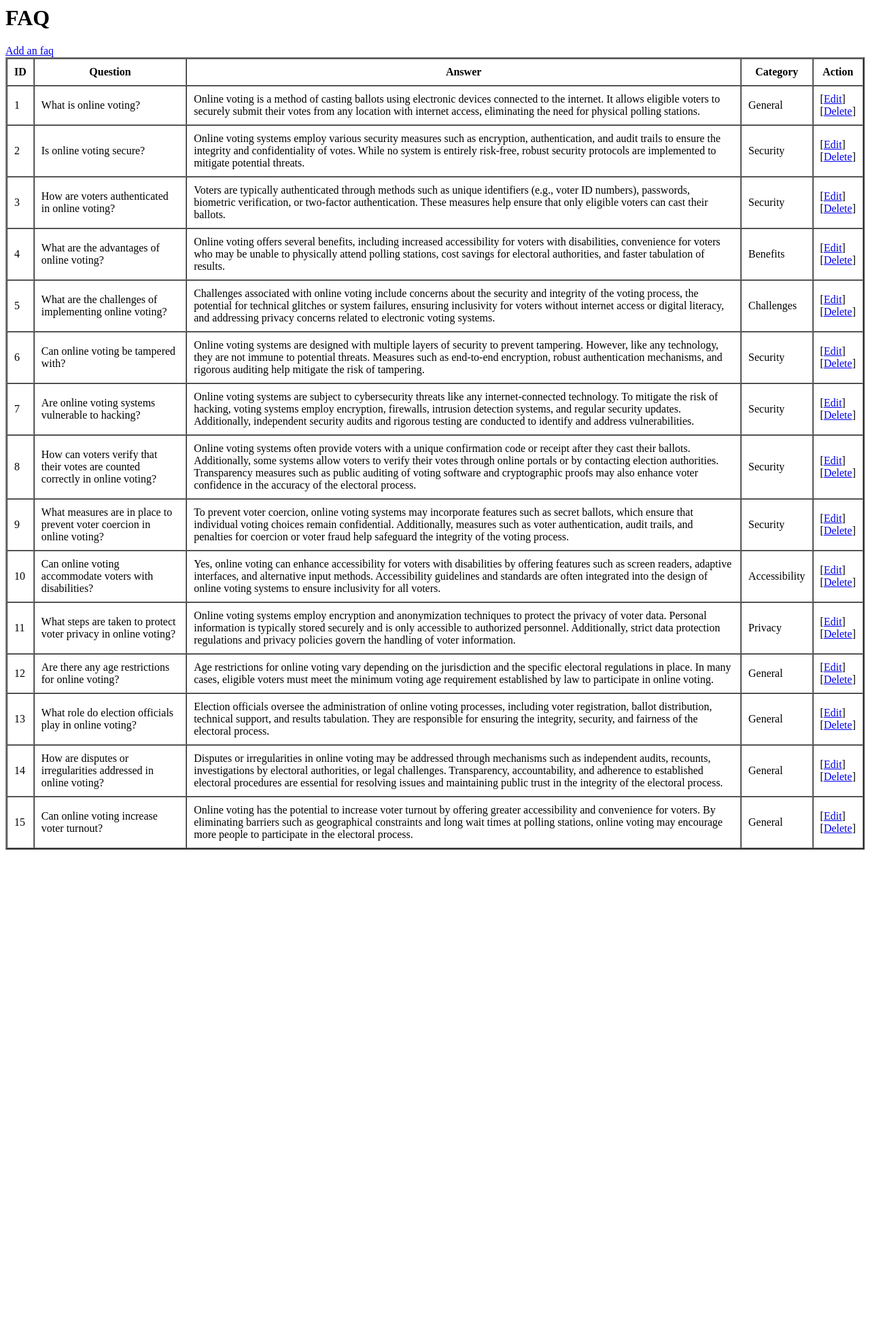
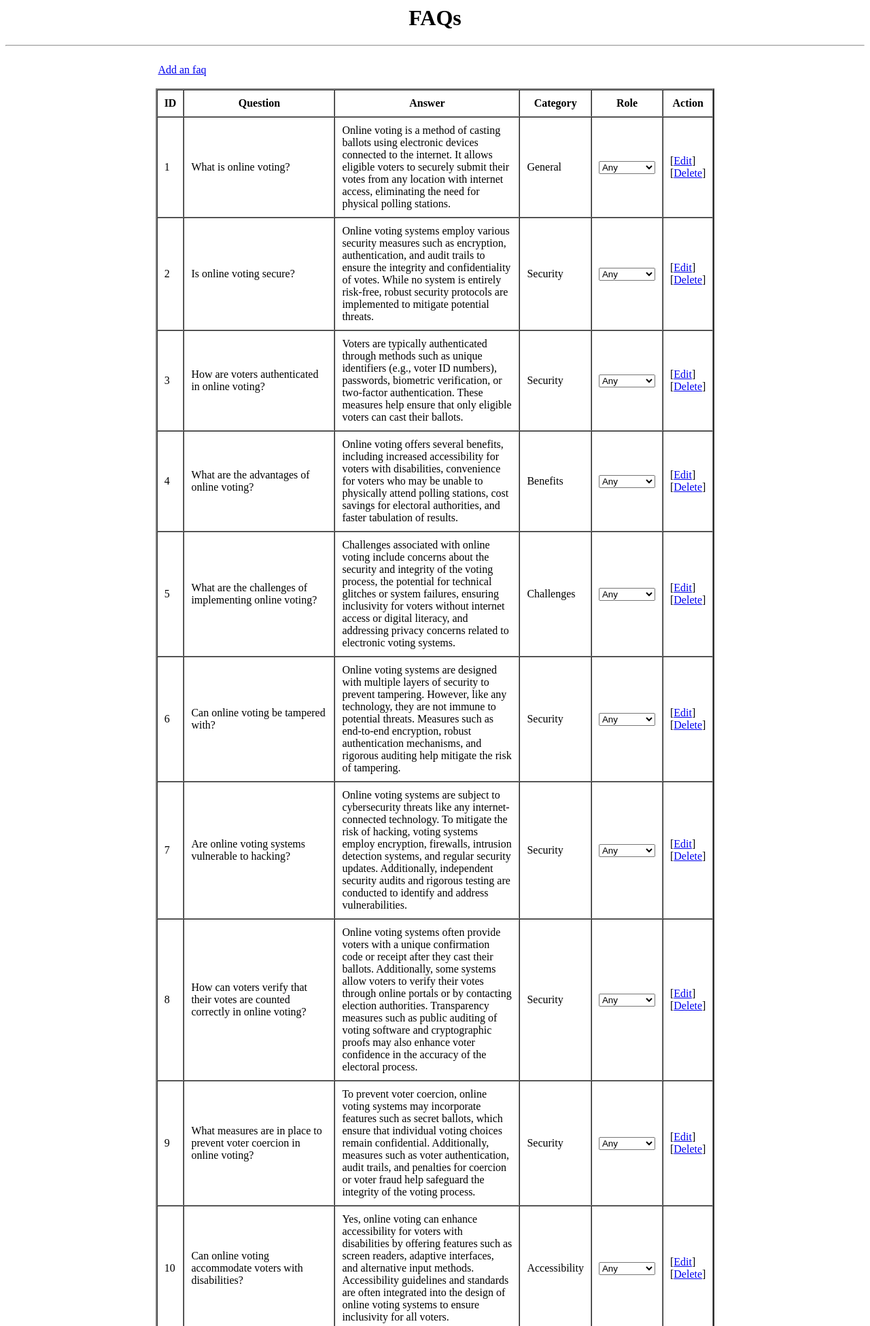
Before and after one commit to prateekkhanal/easyVote, a PHP site: page /easyVote/includes/backend/admin/faq.php in a window 1280 px wide. Shown: the top 1951 px of the page at 68% size. Before the commit the page ends 1250 px from the top, so only its background shows below. Run offline with PHP 8.4, Linux system fonts and the light colour scheme; data comes from the database, SQL or seed files in the repository; data that the repository does not hold is empty.

Commit message:
Add FAQs Search and managing assitant managers

```diff
--- a/includes/backend/admin/add-admin.php
+++ b/includes/backend/admin/add-admin.php
@@ -36,7 +36,7 @@
 			} catch(Exception $e) {
 				$_SESSION['msg-error'] = 'Sorry, Voter ID <big>\''.$vid.'\'</big> is INVALID!!';
 			}
-			header("Location: ".$_SERVER['PHP_SELF']);
+			header("Location: ".$_SERVER['REQUEST_URI']);
 		}
 ?>
 <h2 style="text-align: center;">ADMINISTRATOR - Admins</h2>
--- a/includes/backend/admin/faq.php
+++ b/includes/backend/admin/faq.php
@@ -1,16 +1,23 @@
 <html>
 	<head>
 		<title>FAQ</title>
+<style>
+
+
+</style>
 	</head>
 	<body>
-		<h1>FAQ </h1>
-		<a href="faq_add.php">Add an faq</a>
+<center>
+		<h1>FAQs </h1>
+<hr><br>
+		<a href="faq_add.php">Add an faq</a>&ensp;&ensp;&ensp;&ensp;&ensp;&ensp;&ensp;&ensp;&ensp;&ensp;&ensp;&ensp;&ensp;&ensp;&ensp;&ensp;&ensp;&ensp;&ensp;&ensp;&ensp;&ensp;&ensp;&ensp;&ensp;&ensp;&ensp;&ensp;&ensp;&ensp;&ensp;&ensp;&ensp;&ensp;&ensp;&ensp;&ensp;&ensp;&ensp;&ensp;&ensp;&ensp;&ensp;&ensp;&ensp;&ensp;&ensp;&ensp;&ensp;&ensp;&ensp;&ensp;&ensp;&ensp;&ensp;&ensp;&ensp;&ensp;&ensp;&ensp;&ensp;&ensp;&ensp;&ensp;&ensp;&ensp;&ensp;&ensp;&ensp;&ensp;&ensp;&ensp;&ensp;&ensp;&ensp;&ensp;&ensp;&ensp;&ensp;&ensp;&ensp;&ensp;&ensp;&ensp;&ensp;&ensp;&ensp;&ensp;&ensp;&ensp;&ensp;&ensp;&ensp;<br><br>
 		<table border=2 cellspacing=0 cellpadding=10>
 			<thead>
 				<th>ID</th>
 				<th>Question</th>
 				<th>Answer</th>
 				<th>Category</th>
+				<th>Role</th>
 				<th>Action</th>
 			</thead>
 
@@ -25,9 +32,18 @@
 ?>
 <tr>
 	<td><?php echo $row['qid'] ?></td>
-	<td><?php echo $row['question'] ?></td>
-	<td><?php echo $row['answer'] ?></td>
+	<td style="max-width: 200px;" class="truncate"><?php echo $row['question'] ?></td>
+	<td style="max-width: 250px;" class="truncate"><?php echo $row['answer'] ?></td>
 	<td><?php echo $row['category'] ?></td>
+	<td>
+		<select id="role" onchange="getFaqs(document.getElementById('keyword').value, this.value)" style="pointer-events: none; opacity: 1;">
+			<option value="%" <?= (!isset($row['role']) ? 'selected' : '' ) ?>>Any</option>
+				<option value="voter" <?= (($row['role'] == 'voter') ? 'selected' : '' ) ?>>Voter</option>
+				<option value="candidate" <?= (($row['role'] == 'candidate') ? 'selected' : '' ) ?>>Candidate</option>
+				<option value="manager" <?= (($row['role'] == 'manager') ? 'selected' : '' ) ?>>Manager</option>
+				<option value="admin" <?= (($row['role'] == 'admin') ? 'selected' : '' ) ?>>Admin</option>
+			</select>
+	</td>
 	<td>[<a href="faq_update.php?qid=<?php echo $row['qid']; ?>">Edit</a>]<br>[<a href="faq_delete.php?qid=<?php echo $row['qid']; ?>">Delete</a>]</td>
 </tr>
 <?php
@@ -36,5 +52,6 @@
 ?>
 			</tbody>
 		</table>
+	</center>
 	</body>
 </html>
--- a/includes/backend/admin/view-elections.php
+++ b/includes/backend/admin/view-elections.php
@@ -35,12 +35,12 @@
 	$adminVID = $adminVoterID->fetch_assoc()['voterID'];
 
 	$sql = "
-			SELECT title, position, level, view, start_date, end_date, start_time, end_time, electionID, description, authentication, location_name, voterID, name FROM election JOIN locations on locations.lid = election.lid join voters on voters.vid = election.vid WHERE level LIKE '" . (isset($_GET['role']) ? $_GET['role'] : 'pending') ."' ORDER BY eid DESC;
+			SELECT title, level, view, start_date, end_date, start_time, end_time, electionID, description, location_name, voterID, name FROM election JOIN locations on locations.lid = election.lid join voters on voters.vid = election.vid WHERE level LIKE '" . (isset($_GET['role']) ? '%' : 'pending') ."' ORDER BY eid DESC;
 ";
 	/* echo $sql; */
-			echo "<pre>";
+			/* echo "<pre>"; */
 	$result = mysqli_query($conn, $sql);
-	print_r($result);
+	/* print_r($result); */
 			echo "</pre>";
 	if ($result->num_rows > 0) {
 		while ($row = $result->fetch_assoc()) {
```
Also changed, not shown: includes/backend/admin/faq_add.php (+10 -1 lines), includes/backend/admin/faq_update.php (+19 -3 lines).
